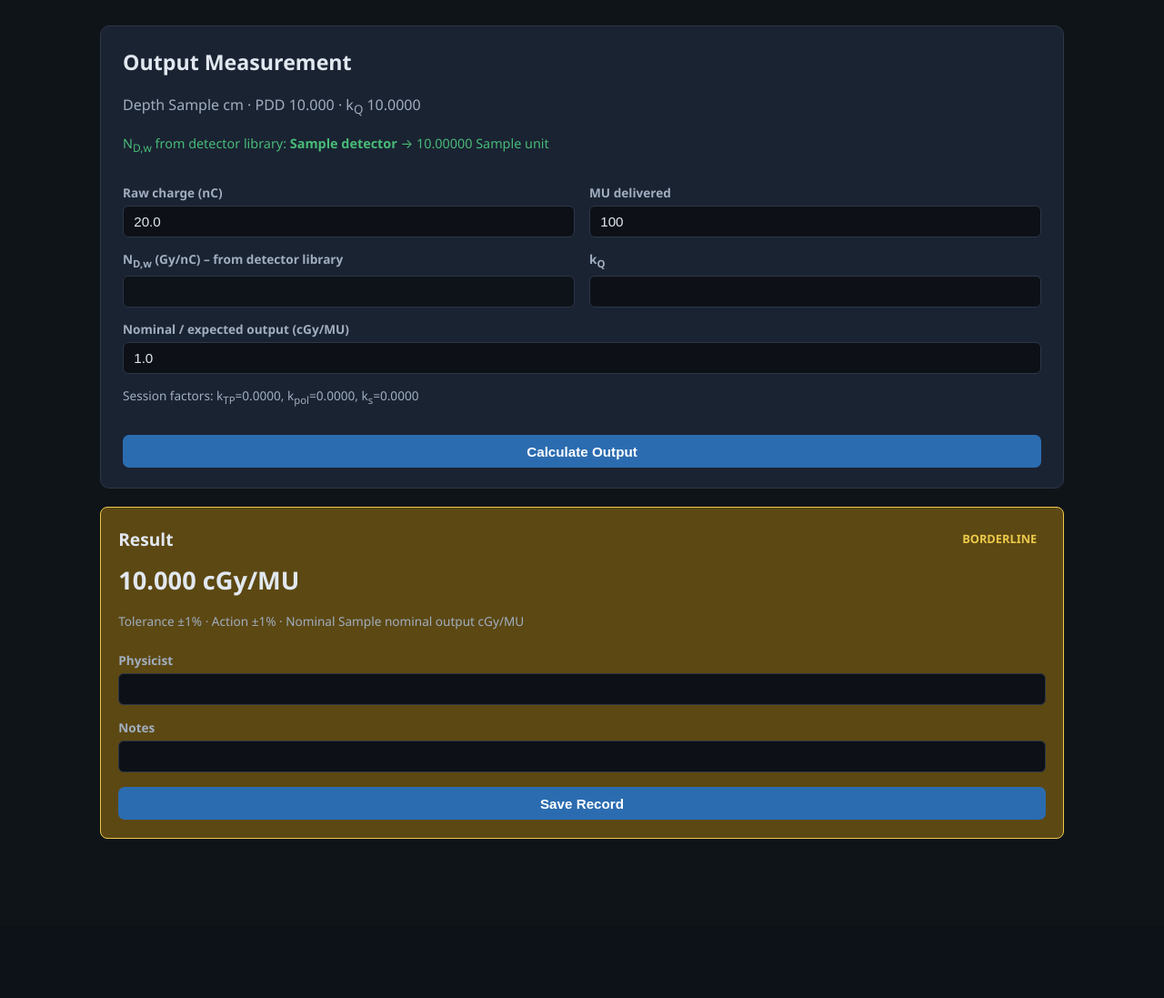
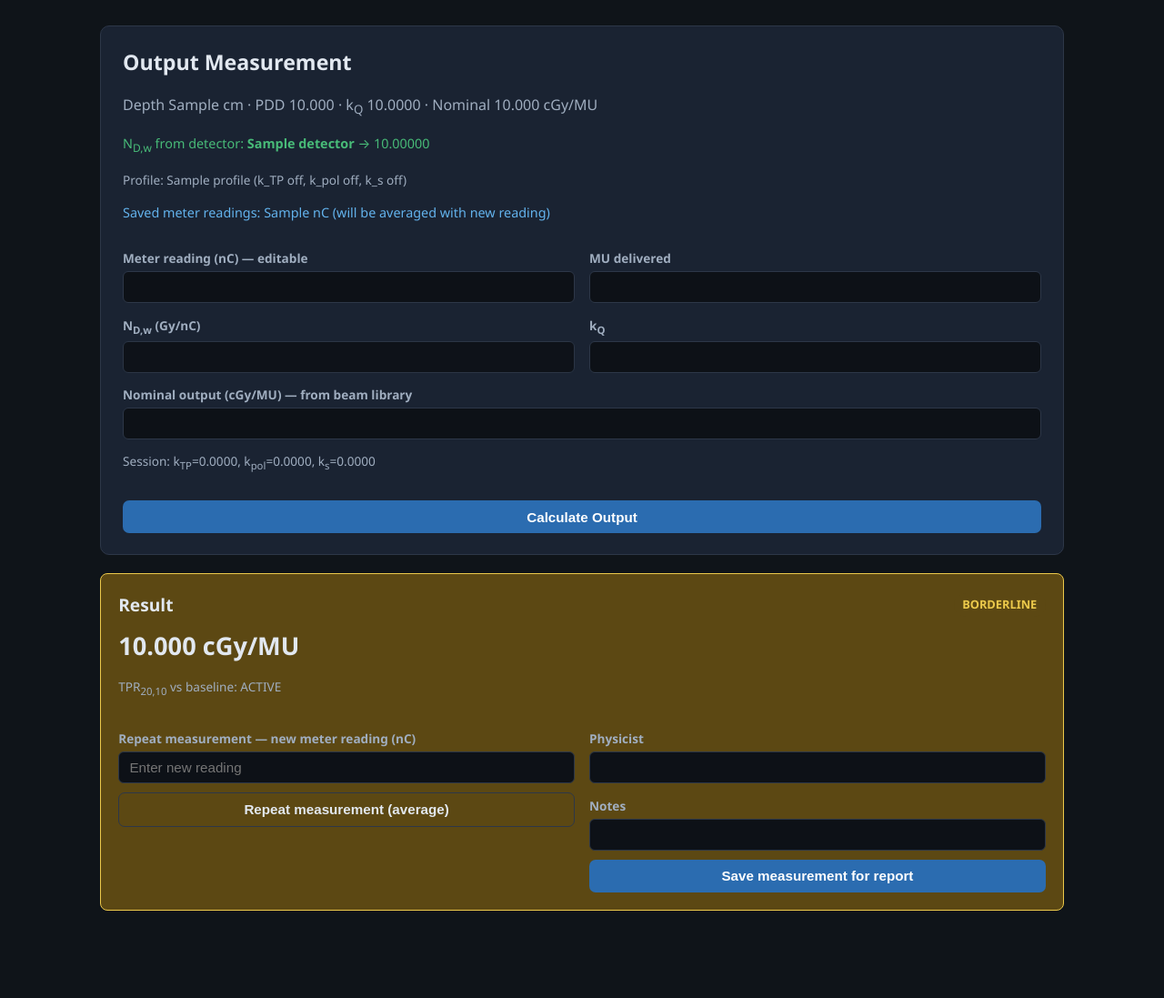
Before and after one commit to vrsindia/trs398-dosimetry, a FastAPI app: template app/templates/session_energy_calc.html in a window 1280 px wide. Shown: the part 59-1156 px from the top of the page at 91% size. Before the commit the page ends 981 px from the top, so only its background shows below. Run offline with FastAPI, Linux system fonts and the light colour scheme; the template is opened without the code that fills it: most values are stand-ins (such as "Sample title", 1, 10 or a date in 2020).

Commit message:
Wire calc profiles, reports, nominal on beams, save/repeat measurement flow in main

```diff
--- a/app/templates/index.html
+++ b/app/templates/index.html
@@ -17,7 +17,6 @@
             <a href="/logout">Logout</a>
         </div>
     </header>
-
     <main>
         <div class="card">
             <h1>Absolute Dosimetry</h1>
@@ -31,7 +30,6 @@
             <p style="color:var(--text-muted); margin-top:1rem;">Your role ({{ current_user.role }}) has view-only access.</p>
             {% endif %}
         </div>
-
         <div class="card">
             <h2>Libraries &amp; Records</h2>
             <div class="grid" style="grid-template-columns: repeat(auto-fit, minmax(150px, 1fr));">
@@ -39,9 +37,11 @@
                 <a class="btn btn-outline btn-block" href="/detectors">Detectors</a>
                 <a class="btn btn-outline btn-block" href="/linacs">Linacs &amp; Beams</a>
                 <a class="btn btn-outline btn-block" href="/tolerances">Tolerances</a>
+                <a class="btn btn-outline btn-block" href="/calc-profiles">Calc Profiles</a>
                 {% endif %}
                 {% if current_user.has('history_view') %}
                 <a class="btn btn-outline btn-block" href="/output-history">Output History</a>
+                <a class="btn btn-outline btn-block" href="/reports">Reports</a>
                 {% endif %}
                 {% if current_user.has('approve') %}
                 <a class="btn btn-outline btn-block" href="/approvals">Approvals</a>
--- a/app/templates/session_energy_calc.html
+++ b/app/templates/session_energy_calc.html
@@ -16,64 +16,89 @@
             <h1>Output Measurement</h1>
             <p style="color:var(--text-muted);">
                 Depth {{ beam.measurement_depth_cm }} cm · PDD {{ "%.3f"|format(beam.pdd) }} · k<sub>Q</sub> {{ "%.4f"|format(beam.k_Q) }}
+                · Nominal {{ "%.3f"|format(beam.nominal_output_cGy_MU) }} cGy/MU
                 {% if beam_qi %} · TPR<sub>20,10</sub> {{ "%.4f"|format(beam_qi) }}{% endif %}
             </p>
             {% if detector %}
-            <p style="color:var(--success); font-size:0.9rem;">
-                N<sub>D,w</sub> from detector library: <strong>{{ detector.name }}</strong> → {{ "%.5f"|format(detector.calibration_factor) }} {{ detector.unit }}
-            </p>
-            {% else %}
-            <p style="color:var(--warning); font-size:0.9rem;">No detector selected in session – enter N<sub>D,w</sub> manually or go back and select one.</p>
+            <p style="color:var(--success); font-size:0.9rem;">N<sub>D,w</sub> from detector: <strong>{{ detector.name }}</strong> → {{ "%.5f"|format(detector.calibration_factor) }}</p>
+            {% endif %}
+            {% if profile %}
+            <p class="note">Profile: {{ profile.name }} (k_TP {{ "on" if profile.use_k_TP else "off" }}, k_pol {{ "on" if profile.use_k_pol else "off" }}, k_s {{ "on" if profile.use_k_s else "off" }})</p>
+            {% endif %}
+
+            {% if prior_readings %}
+            <p style="color:var(--primary); font-size:0.9rem;">Saved meter readings: {{ prior_readings | join(", ") }} nC (will be averaged with new reading)</p>
             {% endif %}
 
             <form method="post" action="/session/{{ session.id }}/energy/{{ beam.id }}">
                 <div class="grid grid-2">
-                    <div><label>Raw charge (nC)</label><input type="number" step="any" name="raw_charge_nC" required value="20.0"></div>
-                    <div><label>MU delivered</label><input type="number" step="any" name="mu" required value="100"></div>
+                    <div>
+                        <label>Meter reading (nC) — editable</label>
+                        <input type="number" step="any" name="raw_charge_nC" required value="{{ last_reading or 20.0 }}">
+                    </div>
+                    <div><label>MU delivered</label><input type="number" step="any" name="mu" required value="{{ last_mu or 100 }}"></div>
                 </div>
                 <div class="grid grid-2">
                     <div>
-                        <label>N<sub>D,w</sub> (Gy/nC) – from detector library</label>
+                        <label>N<sub>D,w</sub> (Gy/nC)</label>
                         <input type="number" step="any" name="N_Dw" required
                                value="{{ detector.calibration_factor if detector else '0.045' }}"
                                {% if detector %}readonly style="opacity:0.9;"{% endif %}>
                     </div>
                     <div><label>k<sub>Q</sub></label><input type="number" step="any" name="k_Q" required value="{{ beam.k_Q }}"></div>
                 </div>
-                <label>Nominal / expected output (cGy/MU)</label>
-                <input type="number" step="any" name="nominal_output" value="1.0">
-                <p class="note">Session factors: k<sub>TP</sub>={{ "%.4f"|format(session.corrections.k_TP) }}, k<sub>pol</sub>={{ "%.4f"|format(session.corrections.k_pol) }}, k<sub>s</sub>={{ "%.4f"|format(session.corrections.k_s) }}</p>
+                <label>Nominal output (cGy/MU) — from beam library</label>
+                <input type="number" step="any" name="nominal_output" value="{{ beam.nominal_output_cGy_MU }}">
+                <input type="hidden" name="append_reading" value="0">
+                <p class="note">Session: k<sub>TP</sub>={{ "%.4f"|format(session.corrections.k_TP) }}, k<sub>pol</sub>={{ "%.4f"|format(session.corrections.k_pol) }}, k<sub>s</sub>={{ "%.4f"|format(session.corrections.k_s) }}</p>
                 <button type="submit" style="margin-top:1rem; width:100%;">Calculate Output</button>
             </form>
         </div>
 
         {% if result %}
         <div class="card result-box result-{{ status or 'unknown' }}">
-            <div style="display:flex; justify-content:space-between; align-items:center;">
+            <div style="display:flex; justify-content:space-between; align-items:center; flex-wrap:wrap; gap:0.5rem;">
                 <h2 style="margin:0;">Result</h2>
                 {% if status == 'pass' %}<span class="badge-pass">WITHIN TOLERANCE</span>
                 {% elif status == 'warning' %}<span class="badge-warning">BORDERLINE</span>
                 {% elif status == 'fail' %}<span class="badge-fail">OUT OF TOLERANCE</span>
-                {% else %}<span style="color:var(--text-muted);">No tolerance set</span>{% endif %}
+                {% endif %}
             </div>
             <div class="dose" style="margin-top:0.6rem;">{{ "%.3f"|format(result.output_cGy_MU) }} cGy/MU</div>
-            {% if tolerance %}
-            <p class="note">Tolerance ±{{ tolerance.tolerance_percent }}%
-               {% if tolerance.action_level_percent %} · Action ±{{ tolerance.action_level_percent }}%{% endif %}
-               · Nominal {{ nominal_output }} cGy/MU</p>
+            {% if result.n_readings > 1 %}
+            <p class="note">Averaged from {{ result.n_readings }} meter readings · Mean charge {{ "%.4f"|format(result.avg_charge) }} nC</p>
+            {% endif %}
+            {% if tpr_status %}
+            <p class="note">TPR<sub>20,10</sub> vs baseline: <span class="status-{{ tpr_status }}">{{ tpr_status|upper }}</span></p>
             {% endif %}
 
-            <form method="post" action="/session/{{ session.id }}/energy/{{ beam.id }}/tune" style="margin-top:1.4rem;">
+            <div class="grid grid-2" style="margin-top:1.2rem;">
+                <form method="post" action="/session/{{ session.id }}/energy/{{ beam.id }}">
+                    <input type="hidden" name="raw_charge_nC" value="{{ result.last_charge }}">
+                    <input type="hidden" name="mu" value="{{ result.mu }}">
+                    <input type="hidden" name="N_Dw" value="{{ result.N_Dw }}">
+                    <input type="hidden" name="k_Q" value="{{ result.k_Q }}">
+                    <input type="hidden" name="nominal_output" value="{{ nominal_output }}">
+                    <input type="hidden" name="append_reading" value="1">
+                    <label>Repeat measurement — new meter reading (nC)</label>
+                    <input type="number" step="any" name="repeat_charge_nC" required placeholder="Enter new reading">
+                    <button type="submit" class="btn-outline" style="margin-top:0.6rem; width:100%;">Repeat measurement (average)</button>
+                </form>
+                <form method="post" action="/session/{{ session.id }}/energy/{{ beam.id }}/save">
                     <input type="hidden" name="measured_output" value="{{ result.output_cGy_MU }}">
                     <input type="hidden" name="nominal_output" value="{{ nominal_output }}">
+                    <input type="hidden" name="avg_charge" value="{{ result.avg_charge }}">
+                    <input type="hidden" name="readings_json" value="{{ result.readings_json }}">
+                    <input type="hidden" name="mu" value="{{ result.mu }}">
                     {% if current_user.has('tune') %}
-                <label>Tune output to (cGy/MU) – optional</label>
-                <input type="number" step="any" name="tuned_output" placeholder="Leave blank if no tuning">
+                    <label>Tune to (cGy/MU) optional</label>
+                    <input type="number" step="any" name="tuned_output">
                     {% endif %}
                     <label>Physicist</label><input type="text" name="physicist" value="{{ current_user.full_name }}">
                     <label>Notes</label><input type="text" name="notes">
-                <button type="submit" style="margin-top:1rem; width:100%;">Save Record</button>
+                    <button type="submit" style="margin-top:0.6rem; width:100%;">Save measurement for report</button>
                 </form>
+            </div>
         </div>
         {% endif %}
     </main>
```
Lines whose indentation alone changed are shown as unchanged.
